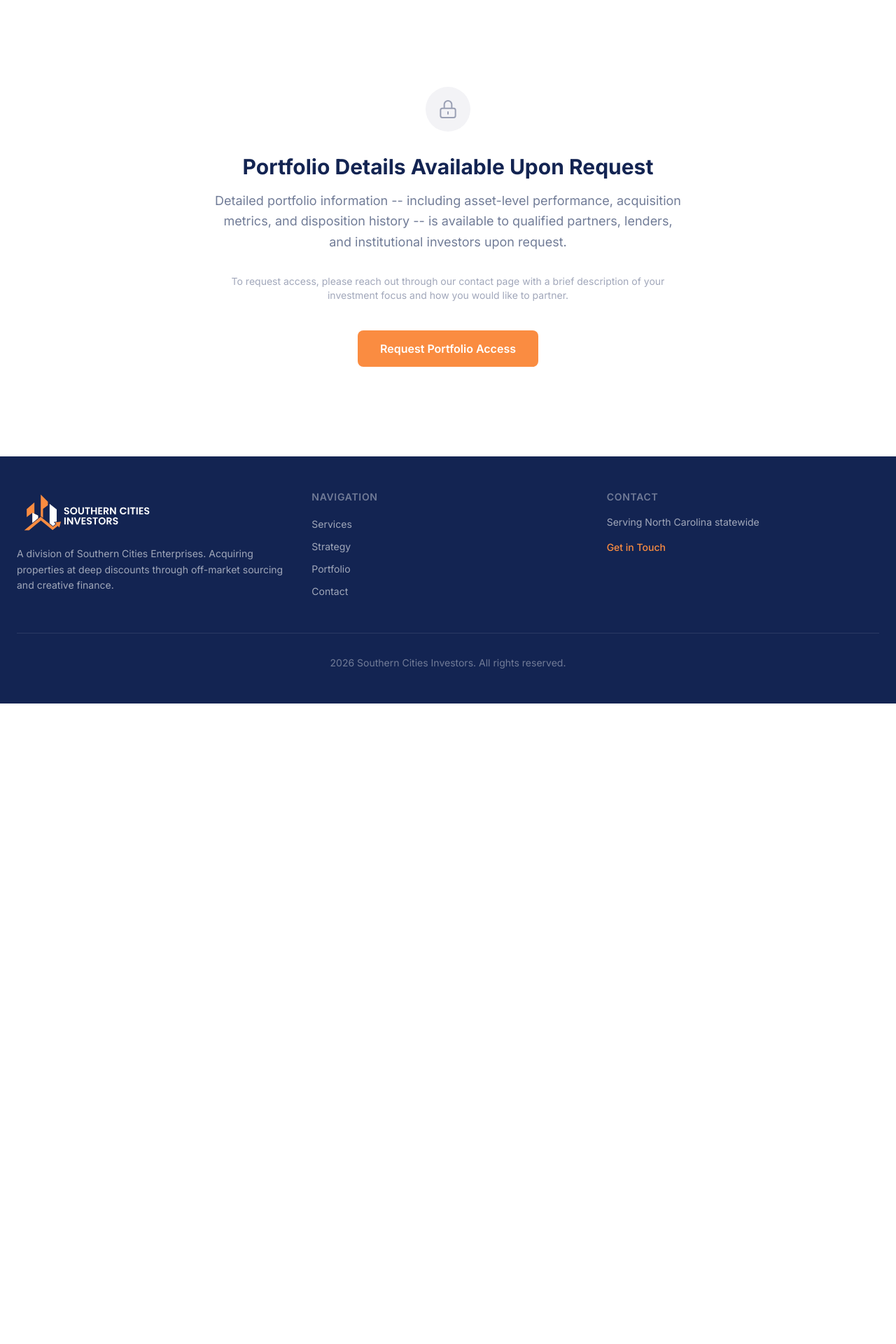
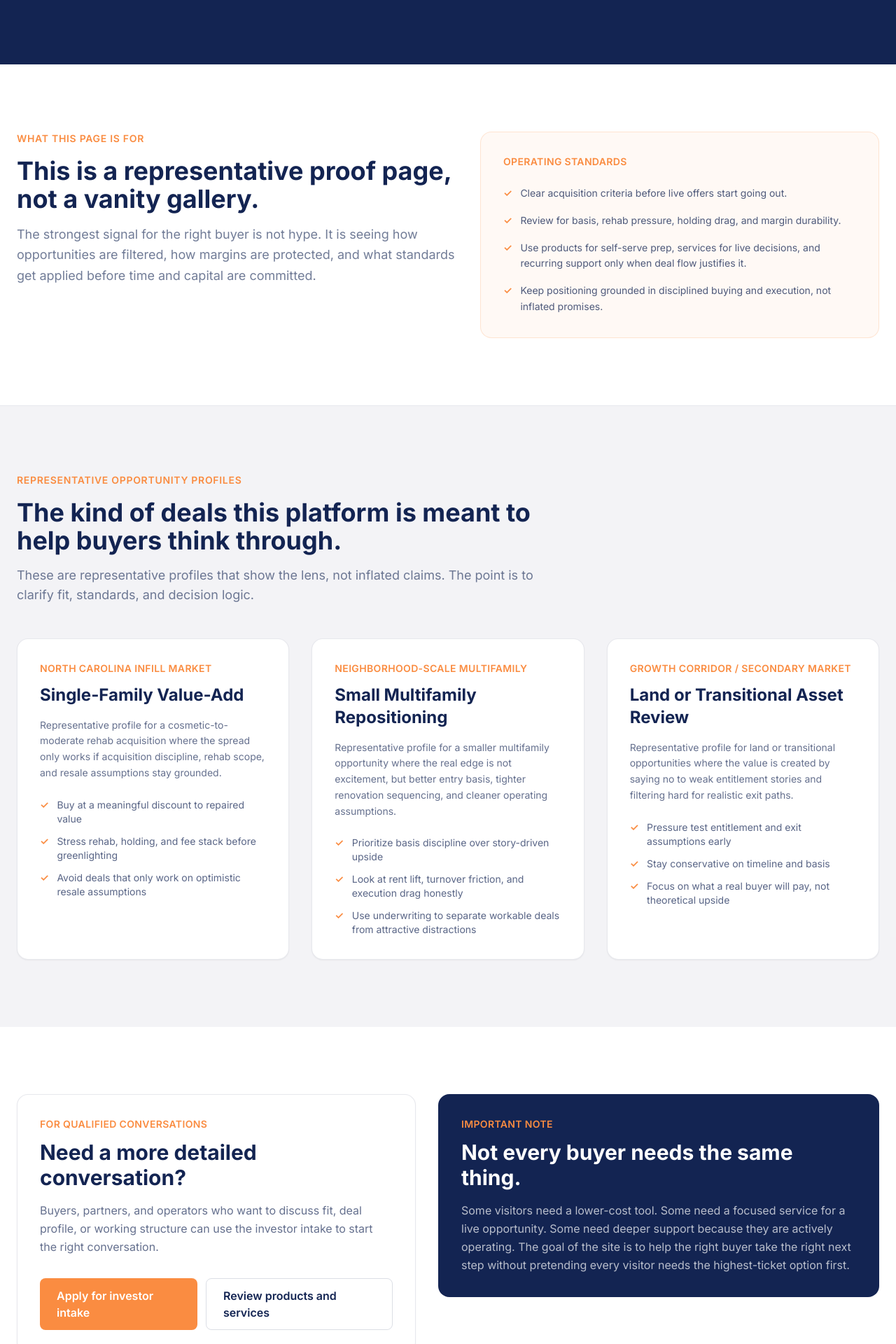
Before and after one commit to ashersoutherncities-art/southern-cities-investors, a Next.js app: page /portfolio in a window 1280 px wide. Shown: the part 440-2360 px from the top of the page at 70% size. Before the commit the page ends 1445 px from the top, so only its background shows below. Built offline with nearby package versions, Linux system fonts and the light colour scheme.

Commit message:
Strengthen trust and portfolio positioning

```diff
--- a/app/portfolio/page.tsx
+++ b/app/portfolio/page.tsx
@@ -2,69 +2,155 @@ import type { Metadata } from "next";
 import Link from "next/link";
 
 export const metadata: Metadata = {
-  title: "Portfolio | Southern Cities Investors",
+  title: "Portfolio and Deal Profile | Southern Cities Investors",
   description:
-    "Portfolio details available to qualified partners upon request.",
+    "Representative acquisition profiles, operating criteria, and review standards for Southern Cities Investors.",
 };
+
+const caseStudies = [
+  {
+    title: "Single-Family Value-Add",
+    market: "North Carolina infill market",
+    summary:
+      "Representative profile for a cosmetic-to-moderate rehab acquisition where the spread only works if acquisition discipline, rehab scope, and resale assumptions stay grounded.",
+    focus: [
+      "Buy at a meaningful discount to repaired value",
+      "Stress rehab, holding, and fee stack before greenlighting",
+      "Avoid deals that only work on optimistic resale assumptions",
+    ],
+  },
+  {
+    title: "Small Multifamily Repositioning",
+    market: "Neighborhood-scale multifamily",
+    summary:
+      "Representative profile for a smaller multifamily opportunity where the real edge is not excitement, but better entry basis, tighter renovation sequencing, and cleaner operating assumptions.",
+    focus: [
+      "Prioritize basis discipline over story-driven upside",
+      "Look at rent lift, turnover friction, and execution drag honestly",
+      "Use underwriting to separate workable deals from attractive distractions",
+    ],
+  },
+  {
+    title: "Land or Transitional Asset Review",
+    market: "Growth corridor / secondary market",
+    summary:
+      "Representative profile for land or transitional opportunities where the value is created by saying no to weak entitlement stories and filtering hard for realistic exit paths.",
+    focus: [
+      "Pressure test entitlement and exit assumptions early",
+      "Stay conservative on timeline and basis",
+      "Focus on what a real buyer will pay, not theoretical upside",
+    ],
+  },
+];
+
+const operatingStandards = [
+  "Clear acquisition criteria before live offers start going out.",
+  "Review for basis, rehab pressure, holding drag, and margin durability.",
+  "Use products for self-serve prep, services for live decisions, and recurring support only when deal flow justifies it.",
+  "Keep positioning grounded in disciplined buying and execution, not inflated promises.",
+];
 
 export default function PortfolioPage() {
   return (
     <>
-      {/* Hero */}
       <section className="bg-navy text-white py-20 sm:py-24">
         <div className="site-shell">
           <p className="text-orange font-semibold text-sm uppercase tracking-wider mb-4">
-            Portfolio
+            Portfolio and deal profile
           </p>
-          <h1 className="text-4xl sm:text-5xl font-bold tracking-tight">
-            Track Record of Execution
+          <h1 className="text-4xl sm:text-5xl font-bold tracking-tight max-w-4xl">
+            A clearer view of what Southern Cities Investors is built to evaluate and support.
           </h1>
-          <p className="mt-6 text-lg text-white/70 max-w-2xl">
-            Our portfolio spans single-family, multifamily, land, and commercial
-            assets acquired at significant discounts across multiple markets.
+          <p className="mt-6 text-lg text-white/70 max-w-3xl">
+            This page is designed to show how opportunities are framed, how decisions are pressure tested, and what kind of acquisition profiles fit the model best.
           </p>
         </div>
       </section>
 
-      {/* Private Portfolio */}
-      <section className="py-24 sm:py-32">
+      <section className="py-20 sm:py-24 bg-white border-b border-navy/10">
+        <div className="site-shell grid lg:grid-cols-[1.05fr_0.95fr] gap-8 items-start">
+          <div>
+            <p className="text-orange font-semibold text-sm uppercase tracking-wider mb-4">What this page is for</p>
+            <h2 className="text-3xl sm:text-4xl font-bold text-navy">This is a representative proof page, not a vanity gallery.</h2>
+            <p className="mt-4 text-lg text-navy/60 leading-relaxed">
+              The strongest signal for the right buyer is not hype. It is seeing how opportunities are filtered, how margins are protected, and what standards get applied before time and capital are committed.
+            </p>
+          </div>
+
+          <div className="rounded-2xl border border-orange/20 bg-orange/5 p-8">
+            <p className="text-sm font-semibold uppercase tracking-wide text-orange">Operating standards</p>
+            <div className="mt-6 space-y-4 text-sm text-navy/75 leading-relaxed">
+              {operatingStandards.map((item) => (
+                <div key={item} className="flex gap-3">
+                  <span className="text-orange font-bold">✓</span>
+                  <span>{item}</span>
+                </div>
+              ))}
+            </div>
+          </div>
+        </div>
+      </section>
+
+      <section className="py-20 sm:py-24 bg-navy/5">
         <div className="site-shell">
-          <div className="max-w-2xl mx-auto text-center">
-            <div className="inline-flex items-center justify-center w-16 h-16 rounded-full bg-navy/[0.05] mb-8">
-              <svg
-                className="w-8 h-8 text-navy/40"
-                fill="none"
-                stroke="currentColor"
-                viewBox="0 0 24 24"
+          <div className="max-w-3xl mb-12">
+            <p className="text-orange font-semibold text-sm uppercase tracking-wider mb-4">Representative opportunity profiles</p>
+            <h2 className="text-3xl sm:text-4xl font-bold text-navy">The kind of deals this platform is meant to help buyers think through.</h2>
+            <p className="mt-4 text-lg text-navy/60">
+              These are representative profiles that show the lens, not inflated claims. The point is to clarify fit, standards, and decision logic.
+            </p>
+          </div>
+
+          <div className="grid md:grid-cols-3 gap-8">
+            {caseStudies.map((study) => (
+              <div key={study.title} className="rounded-2xl border border-navy/10 bg-white p-8 shadow-sm flex flex-col">
+                <p className="text-sm font-semibold uppercase tracking-wide text-orange">{study.market}</p>
+                <h3 className="mt-3 text-2xl font-bold text-navy">{study.title}</h3>
+                <p className="mt-4 text-sm text-navy/65 leading-relaxed">{study.summary}</p>
+                <div className="mt-6 space-y-3 text-sm text-navy/70">
+                  {study.focus.map((item) => (
+                    <div key={item} className="flex gap-3">
+                      <span className="text-orange font-bold">✓</span>
+                      <span>{item}</span>
+                    </div>
+                  ))}
+                </div>
+              </div>
+            ))}
+          </div>
+        </div>
+      </section>
+
+      <section className="py-20 sm:py-24 bg-white">
+        <div className="site-shell grid lg:grid-cols-[0.95fr_1.05fr] gap-8 items-start">
+          <div className="rounded-2xl border border-navy/10 bg-white p-8 shadow-sm">
+            <p className="text-sm font-semibold uppercase tracking-wide text-orange">For qualified conversations</p>
+            <h2 className="mt-3 text-3xl font-bold text-navy">Need a more detailed conversation?</h2>
+            <p className="mt-4 text-navy/65 leading-relaxed">
+              Buyers, partners, and operators who want to discuss fit, deal profile, or working structure can use the investor intake to start the right conversation.
+            </p>
+            <div className="mt-8 flex flex-col sm:flex-row gap-3">
+              <Link
+                href="/contact"
+                className="inline-flex items-center justify-center px-6 py-3 bg-orange hover:bg-orange/90 text-white font-semibold rounded-lg transition-colors"
               >
-                <path
-                  strokeLinecap="round"
-                  strokeLinejoin="round"
-                  strokeWidth={1.5}
-                  d="M12 15v2m-6 4h12a2 2 0 002-2v-6a2 2 0 00-2-2H6a2 2 0 00-2 2v6a2 2 0 002 2zm10-10V7a4 4 0 00-8 0v4h8z"
-                />
-              </svg>
+                Apply for investor intake
+              </Link>
+              <Link
+                href="/services"
+                className="inline-flex items-center justify-center px-6 py-3 border border-navy/15 text-navy hover:border-orange/50 hover:text-orange font-semibold rounded-lg transition-colors"
+              >
+                Review products and services
+              </Link>
             </div>
-            <h2 className="text-3xl font-bold text-navy mb-4">
-              Portfolio Details Available Upon Request
-            </h2>
-            <p className="text-lg text-navy/60 leading-relaxed mb-8">
-              Detailed portfolio information -- including asset-level
-              performance, acquisition metrics, and disposition history -- is
-              available to qualified partners, lenders, and institutional
-              investors upon request.
+          </div>
+
+          <div className="rounded-2xl border border-navy/10 bg-navy text-white p-8">
+            <p className="text-sm font-semibold uppercase tracking-wide text-orange">Important note</p>
+            <h2 className="mt-3 text-3xl font-bold">Not every buyer needs the same thing.</h2>
+            <p className="mt-4 text-white/70 leading-relaxed">
+              Some visitors need a lower-cost tool. Some need a focused service for a live opportunity. Some need deeper support because they are actively operating. The goal of the site is to help the right buyer take the right next step without pretending every visitor needs the highest-ticket option first.
             </p>
-            <p className="text-navy/40 text-sm mb-10">
-              To request access, please reach out through our contact page with
-              a brief description of your investment focus and how you would
-              like to partner.
-            </p>
-            <Link
-              href="/contact"
-              className="inline-flex items-center justify-center px-8 py-3.5 bg-orange hover:bg-orange-dark text-white font-semibold rounded-lg transition-colors"
-            >
-              Request Portfolio Access
-            </Link>
           </div>
         </div>
       </section>
```
Also changed, not shown: app/page.tsx (+56 -0 lines).
